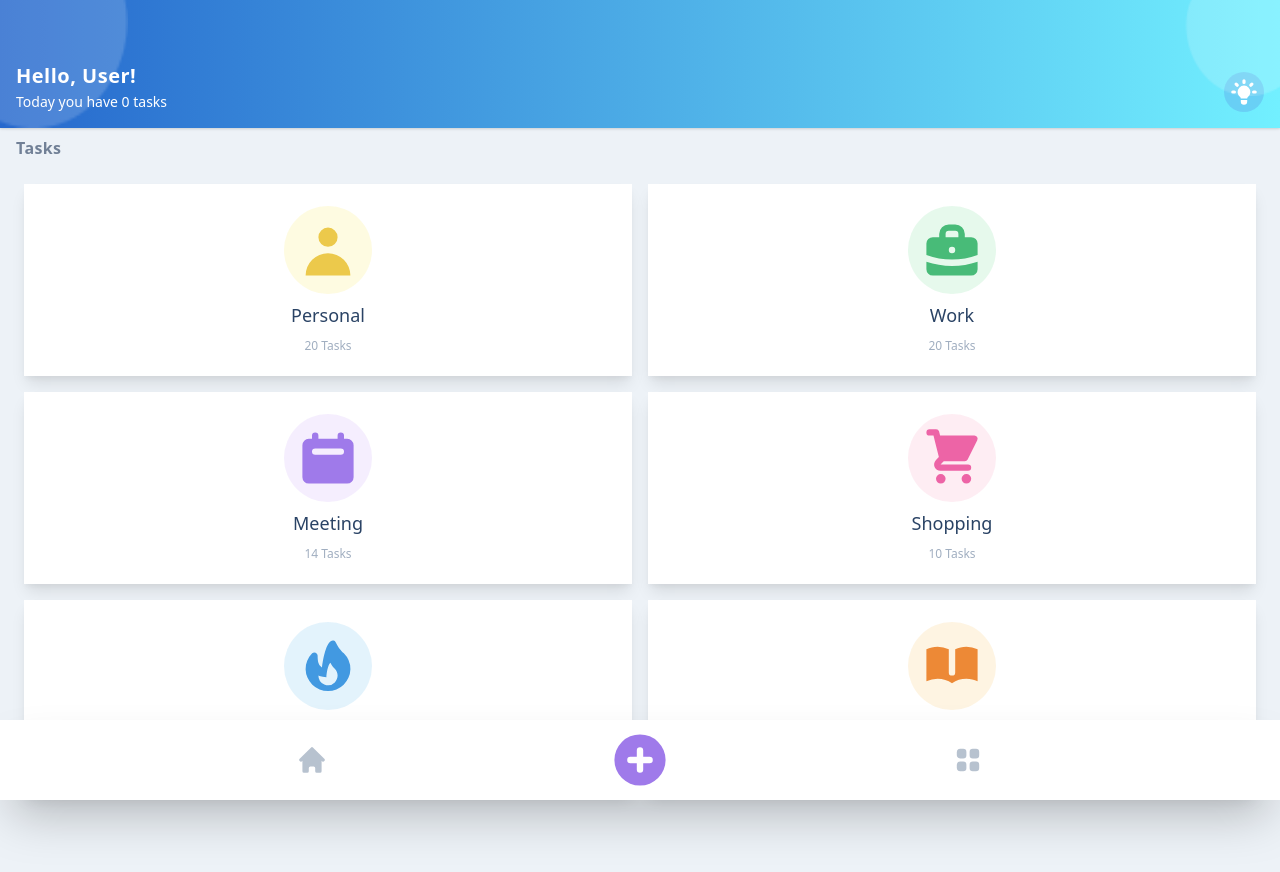
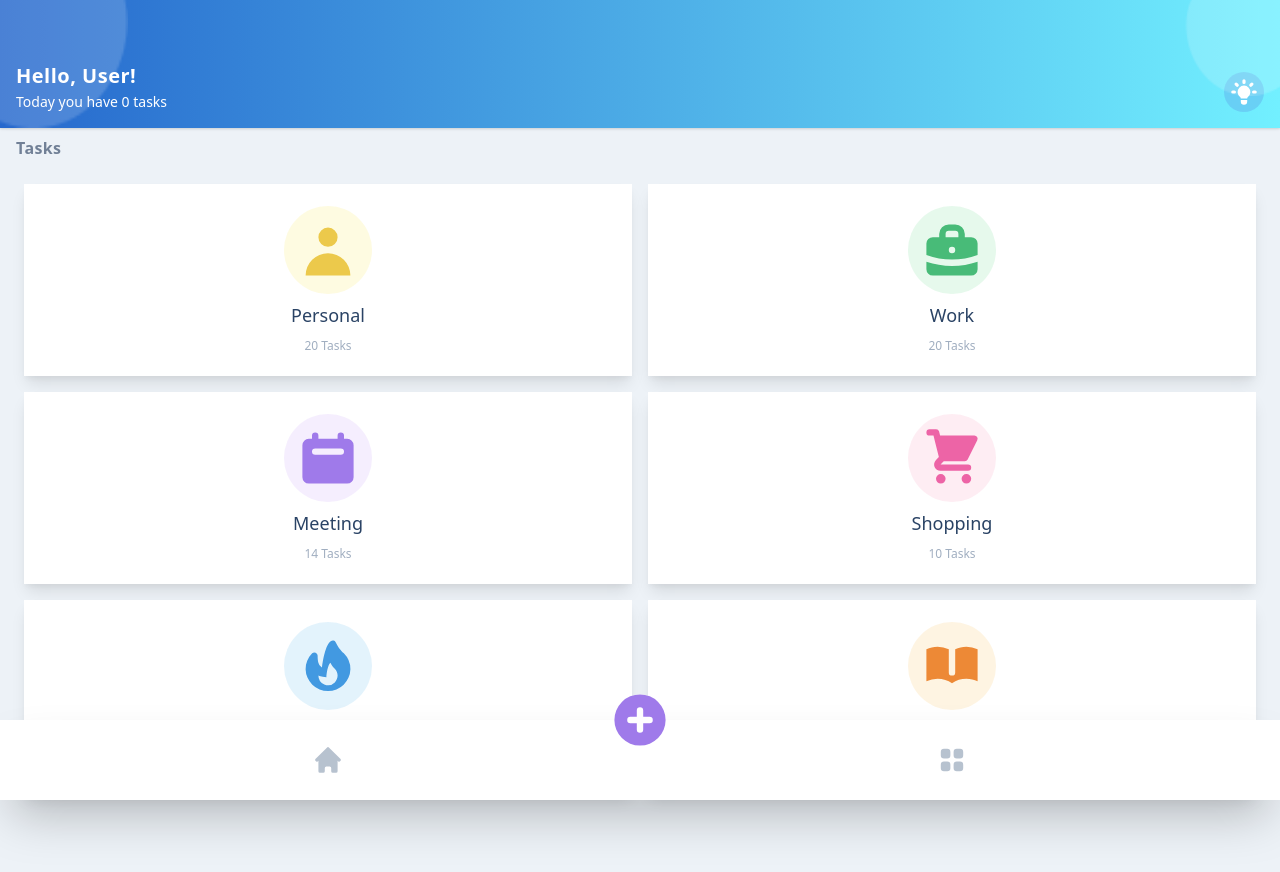
Before and after one commit to hdn7/todo-app, a React (Create React App) app: page / in a window 1280 px wide. Shown: the top 872 px of the page. Built offline with nearby package versions, Linux system fonts and the light colour scheme.

Commit message:
feat: improve layout

```diff
--- a/src/components/layout.js
+++ b/src/components/layout.js
@@ -4,6 +4,7 @@ import { ReactComponent as LightBulbIcon } from '../assets/icons/lightbulb.svg';
 import { ReactComponent as HomeIcon } from '../assets/icons/home.svg';
 import { ReactComponent as GridIcon } from '../assets/icons/grid.svg';
 import { ReactComponent as PlusCircleIcon } from '../assets/icons/plusCircle.svg';
+import TaskCreator from './taskCreator';
 
 const Layout = ({ children }) => (
   <div className="flex min-h-screen bg-gray-200 items-between">
@@ -38,18 +39,16 @@ const Layout = ({ children }) => (
       </nav>
     </header>
     <main className="mt-32 pb-20">{children}</main>
-    <footer>
-      <div className="flex justify-around items-center fixed inset-x-0 bottom-0 bg-white h-20 w-full shadow-2xl">
+    <footer className="flex justify-around items-center fixed inset-x-0 bottom-0 bg-white h-20 w-full shadow-2xl">
       <button className="h-full w-full flex justify-center items-center text-gray-500 active:text-gray-700 focus:outline-none">
         <HomeIcon className="h-8 w-8 ml-4 opacity-75" />
       </button>
-        <button className="text-purple-500 active:text-purple-700 focus:outline-none">
-          <PlusCircleIcon className="h-16 w-16 top-0" />
+      <button className="absolute -mt-8 top-0 text-purple-500 active:text-purple-700 focus:outline-none shadows-xl">
+        <PlusCircleIcon className="h-16 w-16" />
       </button>
       <button className="h-full w-full flex justify-center items-center text-gray-500 active:text-gray-700 focus:outline-none">
         <GridIcon className="h-8 w-8 mr-4 opacity-75" />
       </button>
-      </div>
     </footer>
   </div>
 );
```
Also changed, not shown: src/assets/icons/plusCircle.svg. Lines whose indentation alone changed are shown as unchanged.
